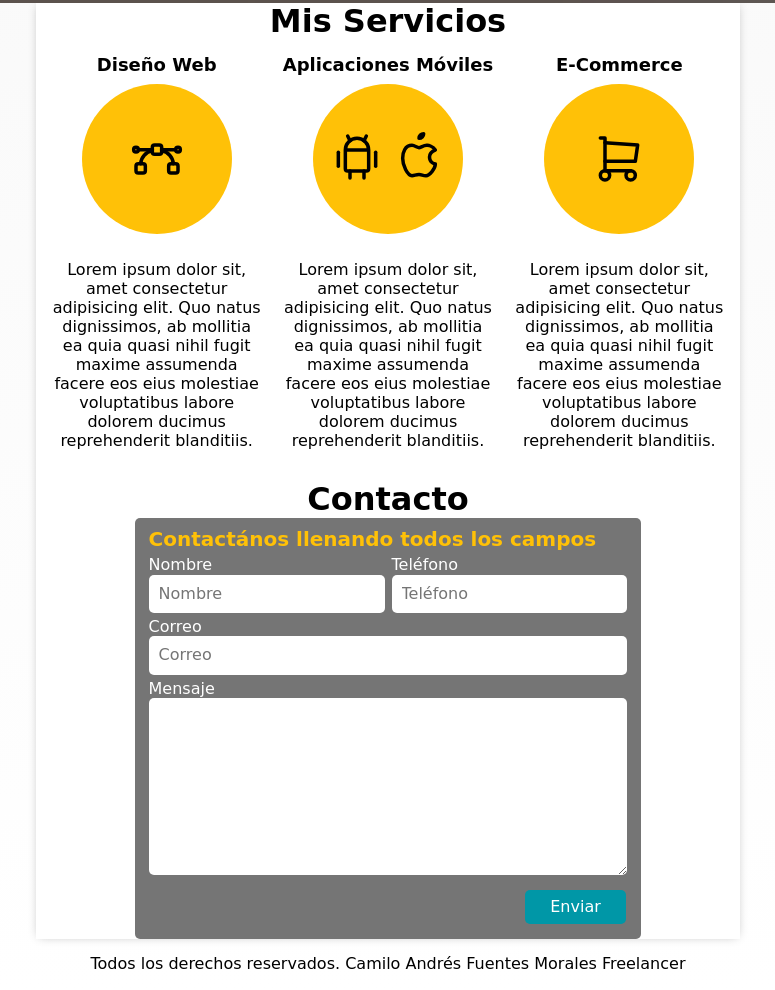
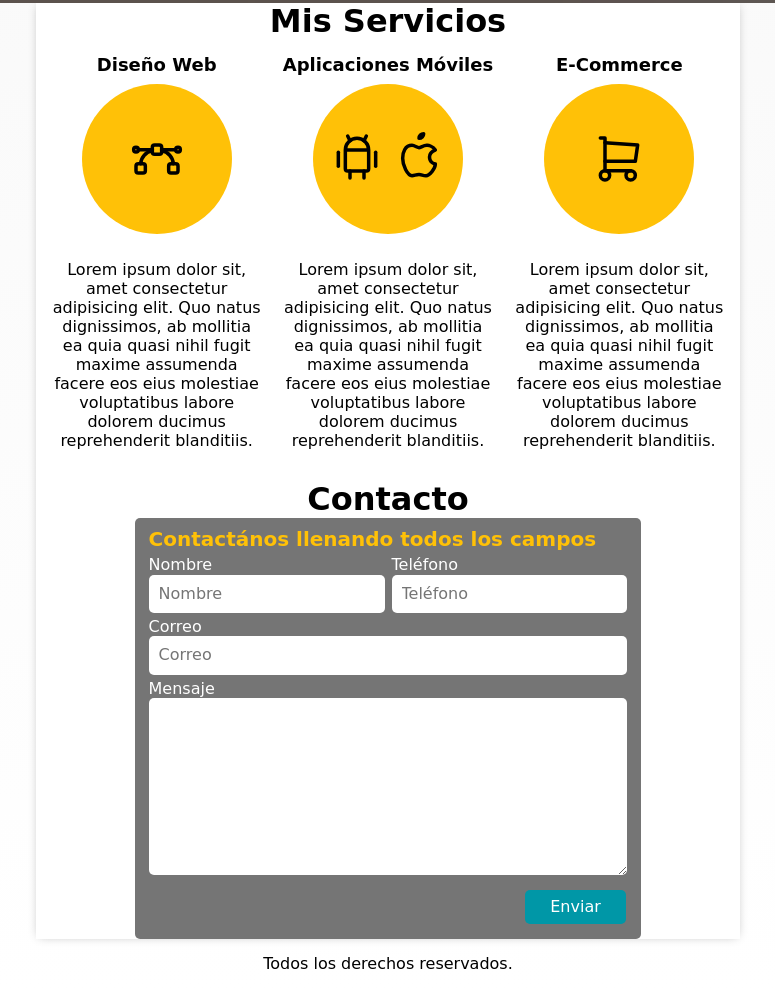
Before and after one commit to stente3/Web-site-freelancer, a plain HTML site: page index.html in a window 1280 px wide. Shown: the part 459-1449 px from the top of the page, without its empty margins (252-1027 px from the left). Drawn offline with Linux system fonts and the light colour scheme; a web font is replaced by a local one.

Commit message:
Designs were added

```diff
--- a/index.html
+++ b/index.html
@@ -15,7 +15,7 @@
 		/>
 		<!-- Favicon -->
 		<link rel="shortcut icon" href="./img/favicon.svg" type="image/x-icon" />
-		<title>final</title>
+		<title>Web Site Freelancer</title>
 	</head>
 	<body>
 		<header>
@@ -179,7 +179,7 @@
 		</main>
 		<footer>
 			<p>
-				Todos los derechos reservados. Camilo Andrés Fuentes Morales Freelancer
+				Todos los derechos reservados.
 			</p>
 		</footer>
 	</body>
```
Also changed, not shown: img/designs/desktop-design.png (added), img/designs/mobile-design.png (added).
